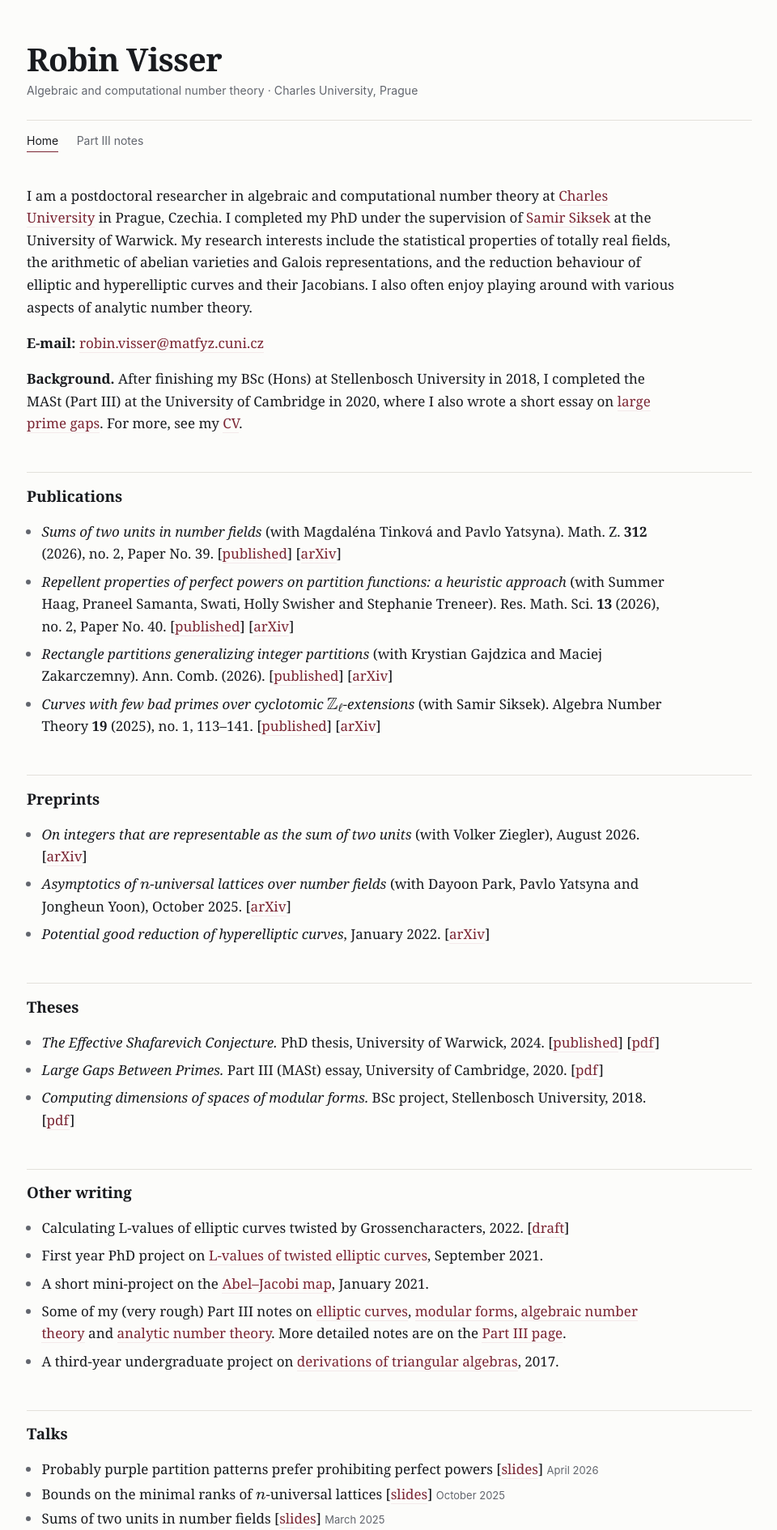
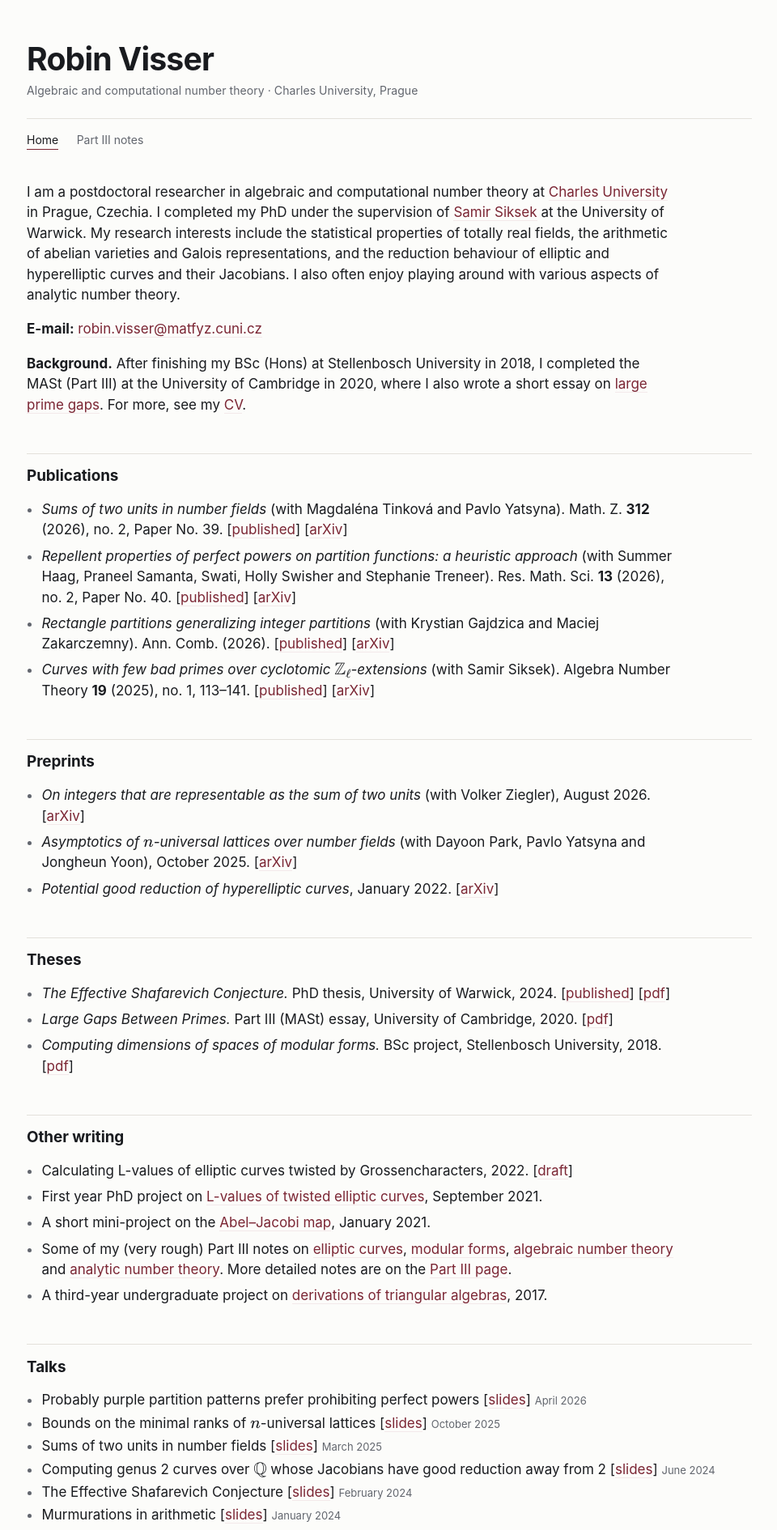
Before and after one commit to rvisser7/rvisser7.github.io, a Jekyll site: the page built from index.md, in a window 1280 px wide. Shown: the top 1890 px of the page at 81% size, without its empty margins (159-1119 px from the left). Built offline with Jekyll 4.4.1, drawn with Linux system fonts in a browser that asks for light colours.

Commit message:
Refactor CSS font settings and spacing
Updated font stack and adjusted letter-spacing for better readability.

```diff
--- a/assets/css/site.css
+++ b/assets/css/site.css
@@ -9,8 +9,9 @@
   --accent: #7b2634;
   --accent-soft: #f3e9ea;
 
-  --serif: Charter, "Bitstream Charter", "Sitka Text", Cambria, Georgia, "Times New Roman", serif;
-  --sans: -apple-system, BlinkMacSystemFont, "Segoe UI", Roboto, "Helvetica Neue", Arial, sans-serif;
+  /* The GitHub/Primer system stack — Segoe UI on Windows, San Francisco on
+     macOS, Roboto on Android. Same as the default README rendering. */
+  --sans: -apple-system, BlinkMacSystemFont, "Segoe UI", Helvetica, Arial, sans-serif, "Apple Color Emoji", "Segoe UI Emoji", "Segoe UI Symbol";
 }
 
 *, *::before, *::after { box-sizing: border-box; }
@@ -22,9 +23,9 @@ body {
   padding: 0 1.5rem 4rem;
   background: var(--paper);
   color: var(--ink);
-  font-family: var(--serif);
+  font-family: var(--sans);
   font-size: 1.0625rem;
-  line-height: 1.62;
+  line-height: 1.5;
   text-rendering: optimizeLegibility;
 }
 
@@ -59,7 +60,7 @@ footer {
   font-size: 2.45rem;
   line-height: 1.05;
   font-weight: 700;
-  letter-spacing: -0.018em;
+  letter-spacing: -0.022em;
 }
 
 .masthead .name a {
@@ -111,7 +112,7 @@ h1.name {
   margin: 0;
   font-size: 2.45rem;
   line-height: 1.05;
-  letter-spacing: -0.018em;
+  letter-spacing: -0.022em;
 }
 @media (max-width: 34rem) { h1.name { font-size: 1.95rem; } }
 
@@ -185,7 +186,7 @@ li { margin-bottom: 0.42rem; }
 li::marker { color: var(--muted); }
 
 /* Dense link lists (lecture notes, talks) sit tighter and run wider. */
-.dense { max-width: 46rem; }
+.dense { max-width: 56rem; }
 .dense li { margin-bottom: 0.18rem; }
 
 /* Small trailing detail on a list item: dates, venues, journal refs. */
```
